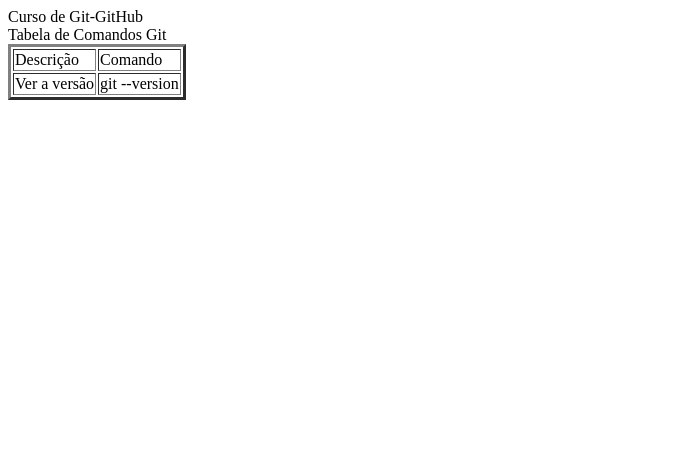
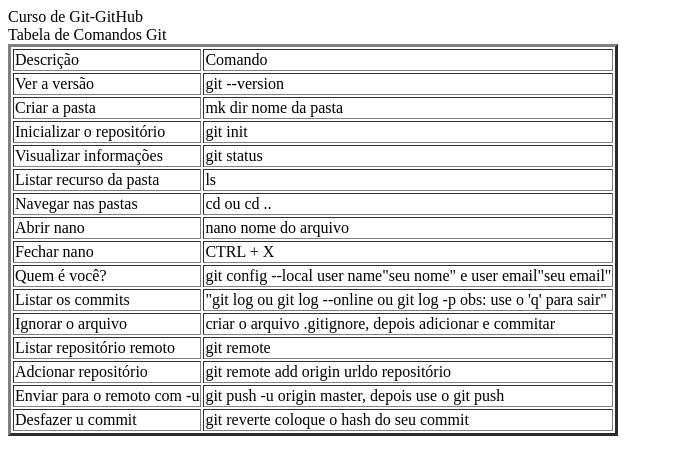
Before and after one commit to JeffersonRSoares/entrevistagithub, a plain HTML site: page index.html in a window 1280 px wide. Shown: the whole page, without its empty margins (0-673 px from the left). Drawn offline with Linux system fonts and the light colour scheme.

Commit message:
atualizando códigos

```diff
--- a/index.html
+++ b/index.html
@@ -24,9 +24,63 @@
              <td>Ver a versão</td>
              <td>git --version</td>
 
-
         </tr>
-
+        <tr>
+             <td>Criar a pasta</td>
+             <td>mk dir nome da pasta</td>
+        </tr>
+        <tr>
+            <td>Inicializar o repositório</td>
+            <td>git init</td>
+       </tr>
+       <tr>
+        <td>Visualizar informações</td>
+        <td>git status</td>
+       </tr>
+     <tr>
+    <td>Listar recurso da pasta</td>
+       <td>ls</td>
+    </tr>
+    <tr>
+        <td>Navegar nas pastas</td>
+        <td>cd ou cd ..</td>
+   </tr>
+   <tr>
+    <td>Abrir nano</td>
+    <td>nano nome do arquivo</td>
+</tr>
+<tr>
+    <td>Fechar nano</td>
+    <td>CTRL + X</td>
+</tr>
+<tr>
+    <td>Quem é você?</td>
+    <td>git config --local user name"seu nome" e user email"seu email"</td>
+</tr>
+<tr>
+    <td>Listar os commits</td>
+    <td>"git log ou git log --online ou git log -p obs: use o 'q' para sair"</td>
+</tr>
+<tr>
+    <td>Ignorar o arquivo</td>
+    <td>criar o arquivo .gitignore, depois adicionar e commitar</td>
+</tr>
+<tr>
+    <td>Listar repositório remoto</td>
+    <td>git remote</td>
+</tr>
+<tr>
+    <td>Adcionar repositório</td>
+    <td>git remote add origin urldo repositório</td>
+</tr>
+<tr>
+    <td>Enviar para o remoto com -u</td>
+    <td>git push -u origin master, depois use o git push</td>
+</tr>
+<tr>
+    <td>Desfazer u commit</td>
+    <td>git reverte coloque o hash do seu commit</td>
+</tr>
     </table>
 
 </main>
```
